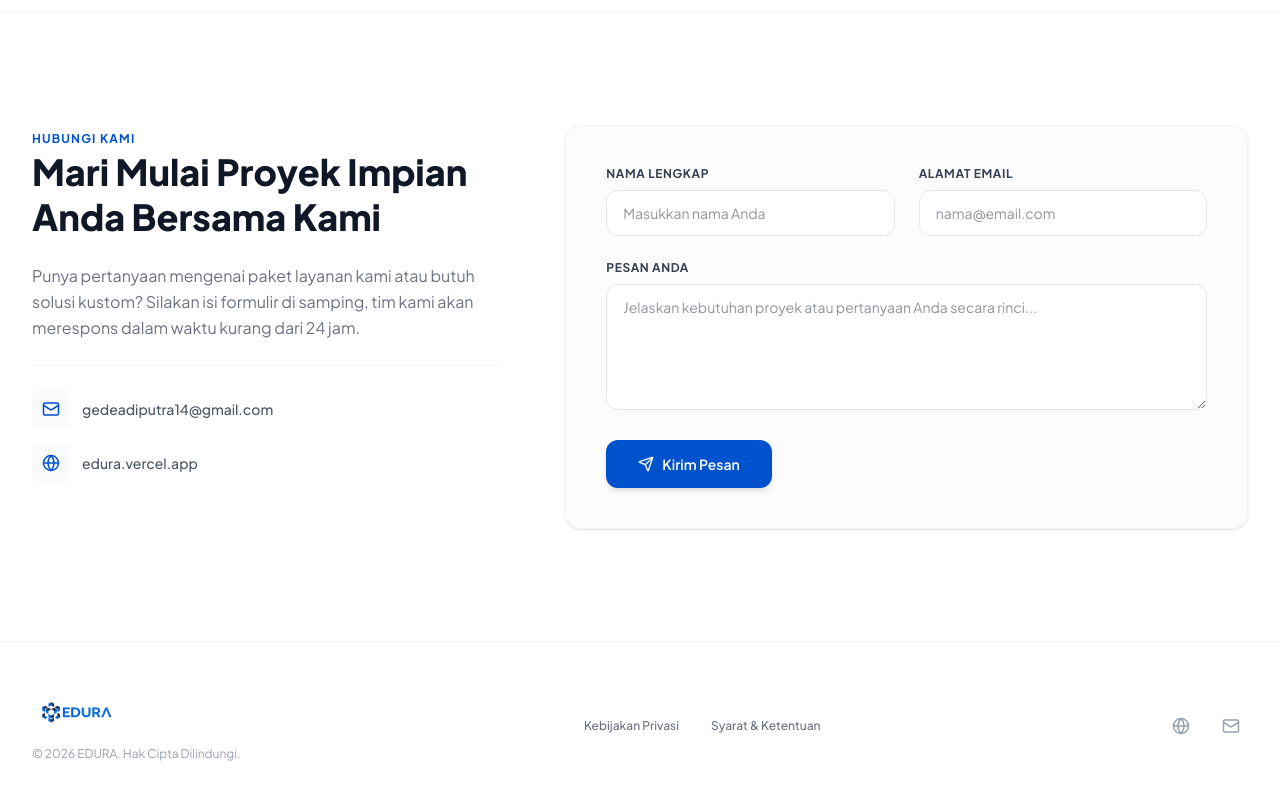
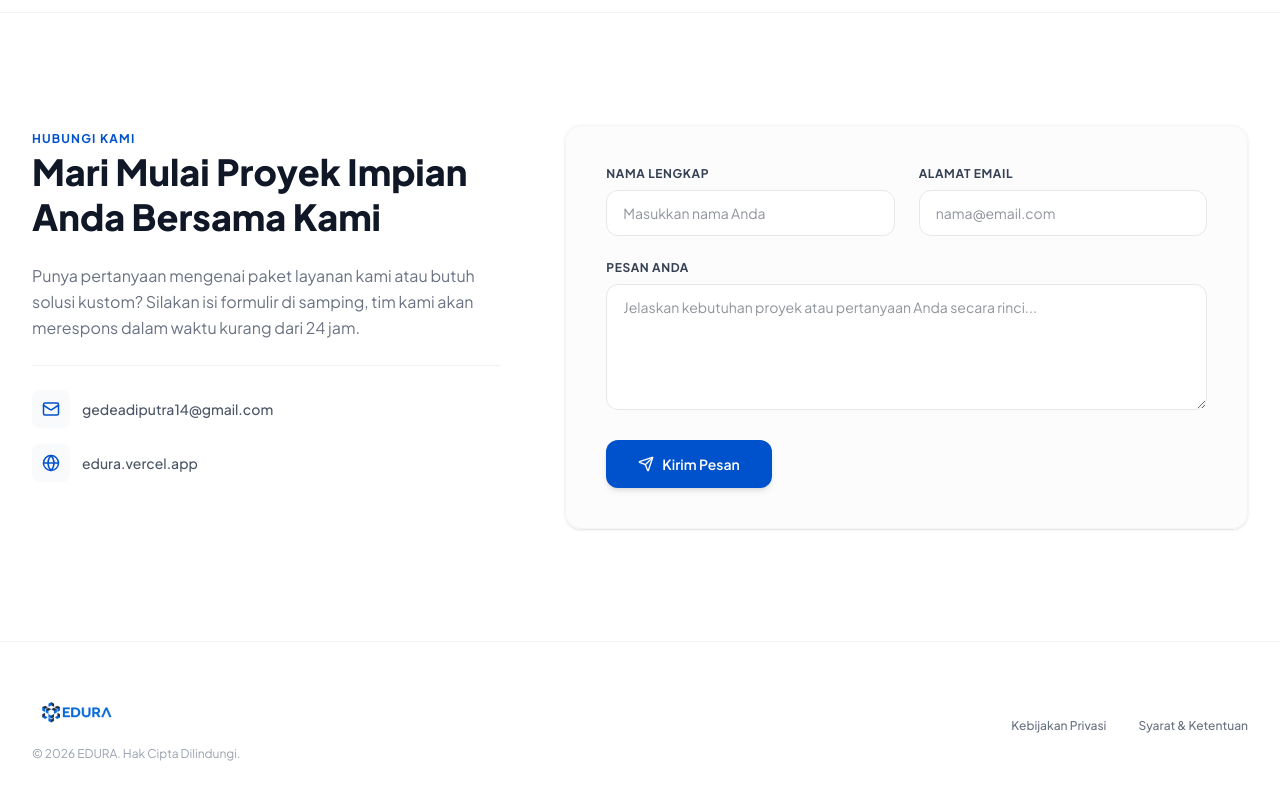
Before and after one commit to adiputra057/edura, a React (Vite) app: page / in a window 1280 px wide. Shown: the part 2537-3337 px from the top of the page. Built offline with nearby package versions, Linux system fonts and the light colour scheme.

Commit message:
style: remove globe and mail social icons from bottom bar of footer

```diff
--- a/src/components/Footer.jsx
+++ b/src/components/Footer.jsx
@@ -187,16 +187,6 @@ export default function Footer({ onAdminClick }) {
               <a href="#" className="hover:text-primary-500 transition-colors">Syarat & Ketentuan</a>
             </div>
 
-            {/* Social Icons */}
-            <div className="flex items-center space-x-4">
-              <a href="https://edura.vercel.app" target="_blank" rel="noopener noreferrer" className="p-2 text-gray-400 hover:text-primary-500 hover:bg-gray-50 rounded-full transition-all">
-                <Globe size={18} />
-              </a>
-              <a href="mailto:gedeadiputra14@gmail.com" className="p-2 text-gray-400 hover:text-primary-500 hover:bg-gray-50 rounded-full transition-all">
-                <Mail size={18} />
-              </a>
-            </div>
-
           </div>
         </div>
       </footer>
--- a/src/config/emailjs.js
+++ b/src/config/emailjs.js
@@ -5,13 +5,14 @@
 export const EMAILJS_CONFIG = {
   SERVICE_ID: 'service_oc57ujb',
 
-  // Template ID untuk Pengiriman OTP Login Admin
-  TEMPLATE_ID_OTP: 'YOUR_OTP_TEMPLATE_ID',
+  // Contoh hasil pengisian Template ID OTP Anda
+  TEMPLATE_ID_OTP: 'template_otp1234',
 
-  // Template ID untuk Formulir Kontak Halaman Depan (Hubungi Kami)
-  TEMPLATE_ID_CONTACT: 'YOUR_CONTACT_TEMPLATE_ID',
+  // Contoh hasil pengisian Template ID Kontak Anda
+  TEMPLATE_ID_CONTACT: 'template_ihac8u9',
 
-  // Public Key (API Key) dari dashboard Account -> API Keys
-  PUBLIC_KEY: 'YOUR_PUBLIC_KEY'
+  // Contoh hasil pengisian Public Key Anda
+  PUBLIC_KEY: '68BETBVbGzWOdC9I4'
 };
+
 // =========================================================================
```
